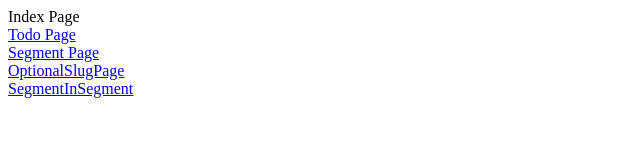
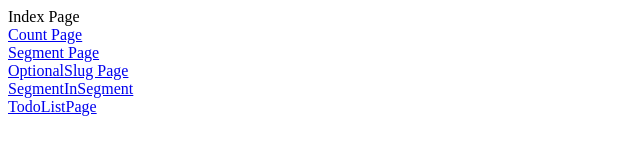
Before and after one commit to krokerdile/next.js_mobx_swr_prc, a Next.js app: page / in a window 1280 px wide. Shown: the top 166 px of the page, without its empty margins (0-640 px from the left). Built offline with nearby package versions, Linux system fonts and the light colour scheme.

Commit message:
fix: 자잘한 path 수정

```diff
--- a/pages/index.js
+++ b/pages/index.js
@@ -1,10 +1,7 @@
 import Head from 'next/head';
-import Image from 'next/image';
 import { Inter } from 'next/font/google';
-import styles from '@/styles/Home.module.css';
 import Link from 'next/link';
 import styled from 'styled-components';
-import OptionalSlugPage from './optionalSegments/[[...slug]]';
 
 const inter = Inter({ subsets: ['latin'] });
 
@@ -19,7 +16,7 @@ export default function Home() {
       </Head>
       <div>Index Page</div>
       <NavTab>
-        <Link href="/todo">Todo Page</Link>
+        <Link href="/count">Count Page</Link>
         <Link href={`/segment/${encodeURIComponent('hello')}`}>
           Segment Page
         </Link>
@@ -29,9 +26,10 @@ export default function Home() {
             query: { slug: ['hello', 'hi', 'bye'] },
           }}
         >
-          OptionalSlugPage
+          OptionalSlug Page
         </Link>
-        <Link href={`/segmentinsegment/post/1/hello`}>SegmentInSegment</Link>
+        <Link href={`/multiSegment/post/1/hello`}>SegmentInSegment</Link>
+        <Link href={`/todoList`}>TodoListPage</Link>
       </NavTab>
     </>
   );
```
